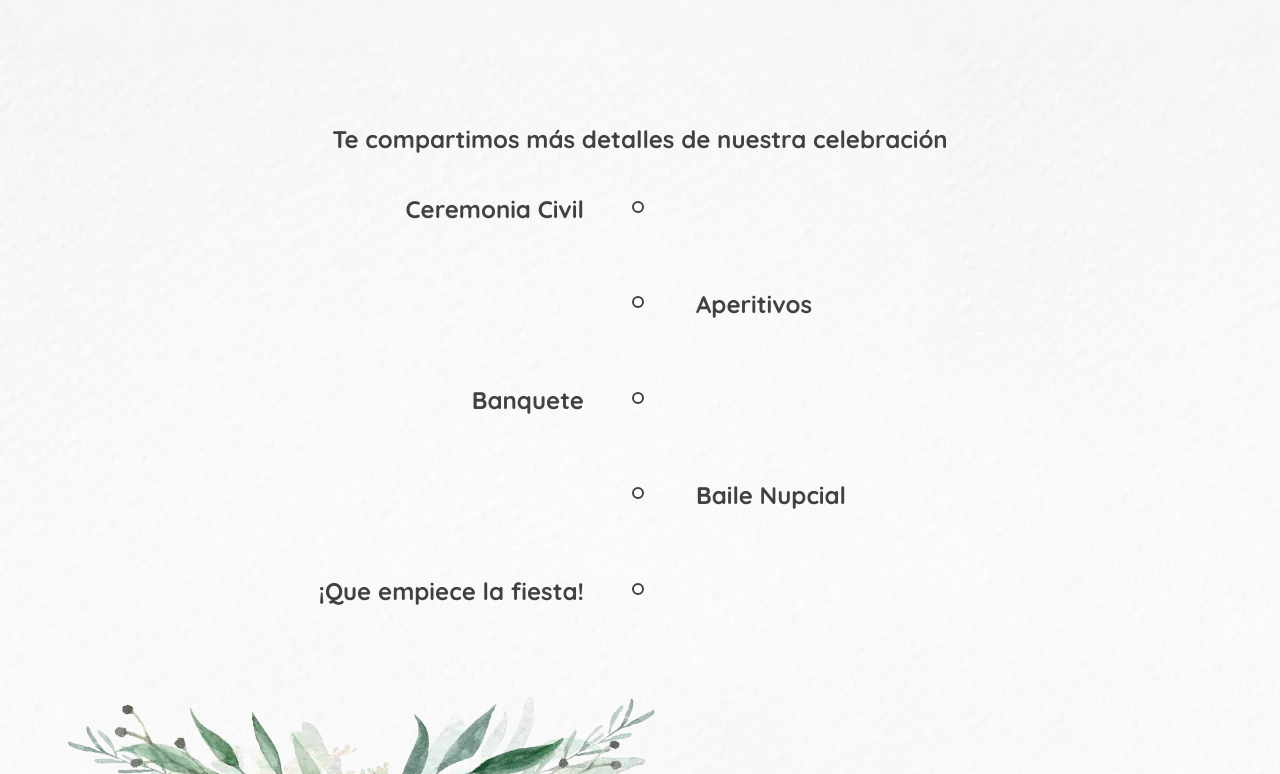
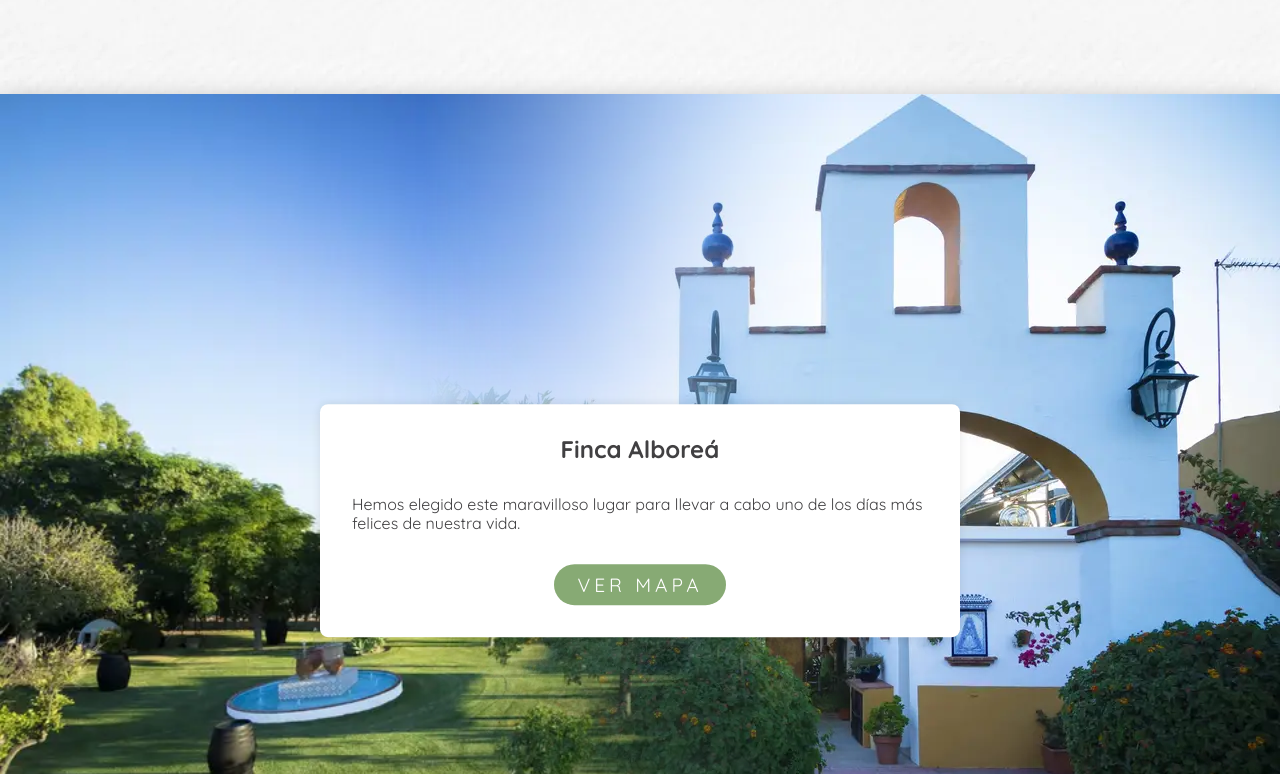
Before and after one commit to danigonlinea/wedding.github.io, a Vue app: page / in a window 1280 px wide. Shown: the part 1506-2280 px from the top of the page. Built offline with nearby package versions, Linux system fonts and the light colour scheme.

Commit message:
adding alternative to place with blend mode

```diff
--- a/src/components/invitation/weddingMain.vue
+++ b/src/components/invitation/weddingMain.vue
@@ -3,6 +3,8 @@
   <WeddingHeader></WeddingHeader>
 
   <WeddingPlace></WeddingPlace>
+
+  <WeddingPlace2></WeddingPlace2>
 
   <WeddingSchedule></WeddingSchedule>
   <img
@@ -29,6 +31,7 @@
 import WeddingTopHeader from './weddingTopHeader.vue'
 import WeddingSchedule from './weddingSchedule.vue'
 import WeddingPlace from './weddingPlace.vue'
+import WeddingPlace2 from './weddingPlace2.vue'
 import WeddingInfo from './weddingInfo.vue'
 import WeddingForm from './weddingForm.vue'
 import WeddingGift from './weddingGift.vue'
--- /dev/null
+++ b/src/components/invitation/weddingPlace2.vue
@@ -0,0 +1,126 @@
+<template>
+  <div class="container-place-new">
+    <div class="container-photos">
+      <img
+        class="photo2"
+        src="../../assets/img/alborea-3.webp"
+        alt="Right Photo"
+      />
+      <img
+        class="photo1 right"
+        src="../../assets/img/alborea-2.webp"
+        alt="Left Photo"
+      />
+    </div>
+
+    <div class="card-alborea">
+      <h2>{{ title }}</h2>
+      <p>{{ description }}</p>
+      <div class="center">
+        <WeddingLink :to="weddingPlaceGmapsLink">Ver mapa</WeddingLink>
+      </div>
+    </div>
+  </div>
+
+  <!-- <div class="wedding-place-container">
+    <div class="wedding-place-grid">
+      <div class="wedding-place-column-left">
+        <div class="wedding-place-column-info">
+          <h2>{{ title }}</h2>
+          <p>{{ description }}</p>
+        </div>
+
+        <div class="center">
+          <WeddingLink :to="weddingPlaceGmapsLink">Ver mapa</WeddingLink>
+        </div>
+      </div>
+      <div class="wedding-place-column-right">
+        <img
+          class="place-wedding-photo"
+          src="../../assets/img/alborea-3.webp"
+          alt="Photo"
+        />
+      </div>
+    </div>
+  </div> -->
+  <!--  <div class="wedding-parent">
+    <div class="wedding-photo">
+      <img src="../../assets/img/alborea-3.webp" alt="Photo" />
+    </div>
+    <div class="wedding-card">
+      <h2>{{ title }}</h2>
+      <p>{{ description }}</p>
+    </div>
+  </div> -->
+</template>
+
+<script setup>
+import WeddingLink from '../ui/weddingLink.vue'
+
+const title = 'Finca Alboreá'
+const description =
+  'Hemos elegido este maravilloso lugar para llevar a cabo uno de los días más felices de nuestra vida.'
+
+const weddingPlaceGmapsLink =
+  'https://www.google.es/maps/place/Finca+Albore%C3%A1+%7C+Albore%C3%A1+Eventos/@36.3139541,-6.0987968,14z/data=!4m6!3m5!1s0xd0c37ce34f873cf:0x258e47f1dbb5e922!8m2!3d36.3175581!4d-6.079622!16s%2Fg%2F11c1pqh07c?entry=ttu'
+</script>
+
+<style lang="scss">
+.container-place-new {
+  position: relative;
+}
+.container-photos {
+  --pct1: 33;
+  --pct2: 66;
+  --angle: 90;
+
+  height: auto;
+  width: 100%;
+  position: relative;
+
+  aspect-ratio: 3 / 2;
+  box-shadow: 0px 10px 25px hsla(0, 0, 0, 0.4);
+  > * {
+    position: absolute;
+    top: 0;
+    left: 0;
+    inset: 0;
+    background-size: cover;
+    width: 100%;
+  }
+
+  .right {
+    -webkit-mask-image: linear-gradient(
+      calc(var(--angle) * 1deg),
+      transparent calc(var(--pct1) * 1%),
+      #fff calc(var(--pct2) * 1%)
+    );
+  }
+}
+
+.card-alborea {
+  position: absolute;
+  background-color: #fff;
+  border-radius: 8px;
+  box-shadow: 0px 0px 10px rgba(0, 0, 0, 0.1);
+  z-index: 1;
+  padding: 2em;
+  display: flex;
+  align-items: center;
+  justify-content: center;
+  flex-direction: column;
+  gap: 2em;
+  box-sizing: border-box;
+  top: 50%;
+  left: 50%;
+  transform: translate(-50%, -50%);
+}
+
+//
+*,
+*::before,
+*::after {
+  box-sizing: border-box;
+  // outline: 1px dashed blue;
+}
+</style>
--- a/src/components/ui/weddingButton.vue
+++ b/src/components/ui/weddingButton.vue
@@ -24,7 +24,7 @@ const handleClick = () => {
 <style scoped>
 .wedding-button {
   padding: 0.5em 1.2em;
-  font-size: 1.2em;
+  font-size: 1.4em;
   background-color: var(--button-color-primary);
   transition: background-color 0.3s ease;
   color: #fff;
@@ -46,7 +46,7 @@ const handleClick = () => {
 @media (max-width: 768px) {
   /* Styles for smaller screens (phones) */
   .wedding-button {
-    font-size: 1em;
+    font-size: 1.2em;
   }
 }
 </style>
```
